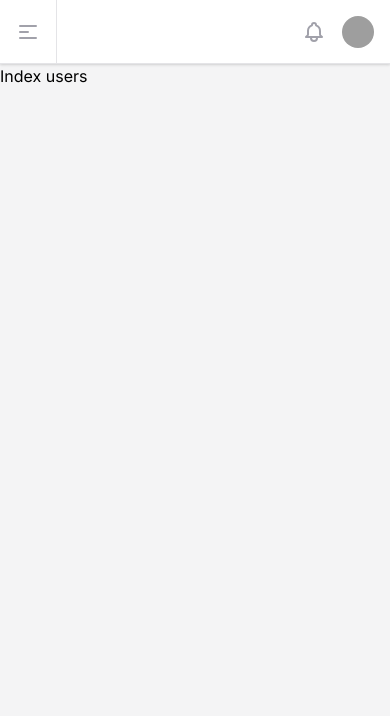
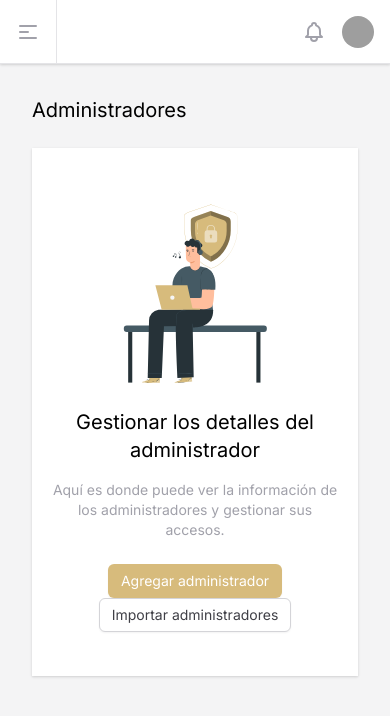
Before and after one commit to alfredomtzrmz/tx8-front-dashboard, a Nuxt app: page /users in a window 390 px wide. Shown: the top 716 px of the page. Built offline with nearby package versions, Linux system fonts and the light colour scheme; grey boxes are pictures that could not be loaded.

Commit message:
toggle sidebar with vuex

```diff
--- a/components/Nav/TheNavbar.vue
+++ b/components/Nav/TheNavbar.vue
@@ -1,6 +1,6 @@
 <template>
   <div class="relative z-10 flex flex-shrink-0 h-16 bg-white border-b border-gray-200 shadow lg:border-none">
-    <button class="px-4 text-gray-400 border-r border-gray-200 focus:outline-none focus:ring-2 focus:ring-inset focus:ring-primary-200 md:hidden">
+    <button class="px-4 text-gray-400 border-r border-gray-200 focus:outline-none focus:ring-2 focus:ring-inset focus:ring-primary-200 md:hidden" @click="setSidebarOpen">
       <span class="sr-only">Open sidebar</span>
       <!-- Heroicon name: outline/menu-alt-1 -->
       <svg
@@ -38,11 +38,11 @@
 </template>
 
 <script>
+import { mapActions } from 'vuex'
 export default {
-  name: 'TheNavbar'
+  name: 'TheNavbar',
+  methods: {
+    ...mapActions(['setSidebarOpen'])
+  }
 }
 </script>
-
-<style lang="scss" scoped>
-
-</style>
--- a/components/Nav/TheSidebar.vue
+++ b/components/Nav/TheSidebar.vue
@@ -1,11 +1,9 @@
 <template>
-  <div>
   <div class="flex h-screen overflow-hidden bg-white">
     <!-- Off-canvas menu for mobile, show/hide based on off-canvas menu state. -->
     <div class="md:hidden">
       <transition leave-active-class="transition duration-300 ease-in-out transform">
-          <div>
-            <div class="fixed inset-0 z-40 flex" role="dialog" aria-modal="true">
+        <div v-show="getIsSidebarOpen" class="fixed inset-0 z-40 flex">
           <transition
             enter-active-class="transition-opacity duration-300 ease-linear"
             enter-class="opacity-0"
@@ -14,7 +12,9 @@
             leave-class="opacity-100"
             leave-to-class="opacity-0"
           >
-                <div v-show="isSidebarOpen" class="fixed inset-0 bg-gray-600 bg-opacity-75" aria-hidden="true" />
+            <div v-show="getIsSidebarOpen" class="fixed inset-0" aria-hidden="true" @click="setSidebarOpen">
+              <div class="absolute inset-0 bg-gray-600 opacity-75" />
+            </div>
           </transition>
           <transition
             enter-active-class="transition duration-300 ease-in-out transform"
@@ -24,14 +24,14 @@
             leave-class="translate-x-0"
             leave-to-class="-translate-x-full"
           >
-                <div v-show="isSidebarOpen" class="relative flex flex-col flex-1 w-full max-w-xs bg-gray-800">
+            <div v-show="getIsSidebarOpen" class="relative flex flex-col flex-1 w-full max-w-xs bg-gray-800">
               <div class="absolute top-0 right-0 pt-2 -mr-12">
                 <transition
                   enter-class="opacity-0"
                   enter-active-class="transition-opacity ease-in delay-200"
                   enter-to-class="opacity-100"
                 >
-                      <button v-show="isSidebarOpen" class="flex items-center justify-center w-10 h-10 ml-1 rounded-full focus:outline-none focus:ring-2 focus:ring-inset focus:ring-white">
+                  <button v-show="getIsSidebarOpen" class="flex items-center justify-center w-10 h-10 ml-1 rounded-full focus:outline-none focus:ring-2 focus:ring-inset focus:ring-white" @click="setSidebarOpen">
                     <span class="sr-only">Close sidebar</span>
                     <!-- Heroicon name: outline/x -->
                     <svg
@@ -120,15 +120,12 @@
               </div>
             </div>
           </transition>
-
-              <div class="flex-shrink-0 w-14">
-                <!-- Force sidebar to shrink to fit close icon -->
-              </div>
+          <div class="flex-shrink-0 w-14" aria-hidden="true">
+            <!-- Dummy element to force sidebar to shrink to fit close icon -->
           </div>
         </div>
       </transition>
     </div>
-
     <!-- Static sidebar for desktop -->
     <div class="hidden md:flex md:flex-shrink-0">
       <div class="flex flex-col w-64">
@@ -206,17 +203,31 @@
       </div>
     </div>
   </div>
-  </div>
 </template>
 
 <script>
+import { mapActions, mapGetters } from 'vuex'
 export default {
   name: 'TheSidebar',
   data () {
     return {
       isUsersOpen: false,
-      isInventoryOpen: false,
-      isSidebarOpen: false
+      isInventoryOpen: false
+    }
+  },
+  computed: {
+    ...mapGetters(['getIsSidebarOpen'])
+  },
+  methods: {
+    ...mapActions(['setSidebarOpen']),
+    classActiveRoute (route) {
+      return this.$route.path.startsWith(route) ? 'text-blue-600 bg-gray-100' : 'text-gray-600 hover:bg-gray-50 hover:text-gray-900'
+    },
+    classNestedActiveRoute (route) {
+      return this.$route.path === route ? 'bg-blue-50 hover:bg-blue-100 text-blue-500' : 'hover:bg-gray-50 text-gray-500'
+    },
+    classActiveRouteIcon (route) {
+      return this.$route.path.startsWith(route) ? 'text-blue-500' : 'text-gray-400 group-hover:text-gray-500'
     }
   }
 }
--- a/layouts/default.vue
+++ b/layouts/default.vue
@@ -3,7 +3,7 @@
     <the-sidebar />
     <div class="flex flex-col flex-1 overflow-auto focus:outline-none" tabindex="0">
       <the-navbar />
-      <main class="relative z-0 flex-1 pb-8 overflow-y-auto">
+      <main class="relative z-0 flex-1 p-8 overflow-y-auto">
         <nuxt />
       </main>
     </div>
--- a/package.json
+++ b/package.json
@@ -21,6 +21,7 @@
     "save-dev": "0.0.1-security"
   },
   "devDependencies": {
+    "@nuxt/types": "^2.15.4",
     "@nuxtjs/eslint-config": "^6.0.0",
     "@nuxtjs/eslint-module": "^3.0.2",
     "@nuxtjs/google-fonts": "^1.3.0",
--- a/pages/admins/index.vue
+++ b/pages/admins/index.vue
@@ -1,11 +1,35 @@
 <template>
-  <div>
-    Admin users
+  <div class="flex flex-col space-y-6">
+    <div class="flex justify-between">
+      <h1 class="text-xl font-medium">
+        Administradores
+      </h1>
+    </div>
+    <div class="h-full overflow-hidden text-center bg-white shadow sm:rounded-lg">
+      <div class="flex flex-col px-4 py-5 sm:p-6">
+        <img src="/images/index-admin.svg" alt="Index Admin" class="h-auto mx-auto w-60">
+        <p class="text-xl">
+          Gestionar los detalles del administrador
+        </p>
+        <p class="max-w-xs mx-auto my-4 text-sm text-gray-400">
+          Aquí es donde puede ver la información de los administradores y gestionar sus accesos.
+        </p>
+        <div class="mt-2 mb-6">
+          <button type="button" class="inline-flex items-center px-3 py-2 text-sm font-medium leading-4 text-white border border-transparent rounded-md shadow-sm bg-primary-500 hover:bg-primary-600 focus:outline-none focus:ring-2 focus:ring-offset-2 focus:ring-primary-500">
+            Agregar administrador
+          </button>
+          <!-- <button type="button" class="inline-flex items-center px-3 py-2 text-sm font-medium leading-4 text-gray-700 bg-white border border-gray-300 rounded-md shadow-sm hover:bg-gray-50 focus:outline-none focus:ring-2 focus:ring-offset-2 focus:ring-indigo-500">
+            Importar administradores
+          </button> -->
+        </div>
+      </div>
+    </div>
   </div>
 </template>
 
 <script>
 export default {
+  name: 'Admins',
   layout: 'default'
 }
 </script>
--- a/pages/users/index.vue
+++ b/pages/users/index.vue
@@ -1,6 +1,29 @@
 <template>
-  <div>
-    Index users
+  <div class="flex flex-col space-y-6">
+    <div class="flex justify-between">
+      <h1 class="text-xl font-medium">
+        Administradores
+      </h1>
+    </div>
+    <div class="h-full overflow-hidden text-center bg-white shadow sm:rounded-lg">
+      <div class="flex flex-col px-4 py-5 sm:p-6">
+        <img src="/images/index-admin.svg" alt="Index Admin" class="h-auto mx-auto w-60">
+        <p class="text-xl">
+          Gestionar los detalles del administrador
+        </p>
+        <p class="my-4 text-sm text-gray-400">
+          Aquí es donde puede ver la información de los administradores y gestionar sus accesos.
+        </p>
+        <div class="mt-2 mb-6">
+          <button type="button" class="inline-flex items-center px-3 py-2 text-sm font-medium leading-4 text-white border border-transparent rounded-md shadow-sm bg-primary-500 hover:bg-primary-600 focus:outline-none focus:ring-2 focus:ring-offset-2 focus:ring-primary-500">
+            Agregar administrador
+          </button>
+          <button type="button" class="inline-flex items-center px-3 py-2 text-sm font-medium leading-4 text-gray-700 bg-white border border-gray-300 rounded-md shadow-sm hover:bg-gray-50 focus:outline-none focus:ring-2 focus:ring-offset-2 focus:ring-indigo-500">
+            Importar administradores
+          </button>
+        </div>
+      </div>
+    </div>
   </div>
 </template>
 
--- a/store/index.js
+++ b/store/index.js
@@ -0,0 +1,18 @@
+export const state = () => ({
+  isSidebarOpen: false
+})
+
+export const mutations = {
+  SET_TOGGLE_SIDEBAR (state) {
+    state.isSidebarOpen = !state.isSidebarOpen
+  }
+}
+export const getters = {
+  getIsSidebarOpen: state => state.isSidebarOpen
+}
+
+export const actions = {
+  setSidebarOpen ({ commit }) {
+    commit('SET_TOGGLE_SIDEBAR')
+  }
+}
```
Also changed, not shown: static/images/index-admin.svg (added), 1 other file (tests, documents, lock files or other folders). Lines whose indentation alone changed are shown as unchanged.
